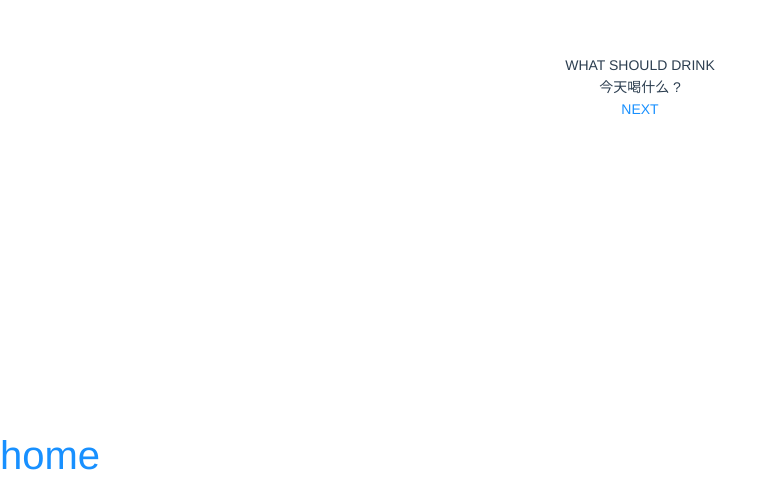
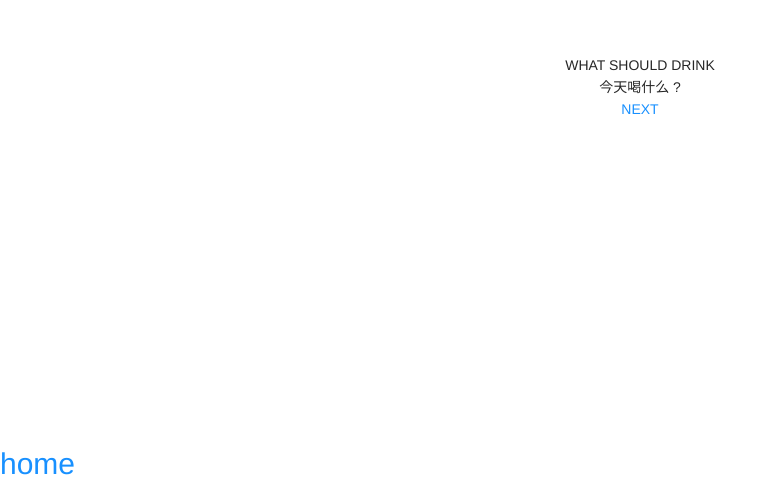
Before and after one commit to 0xouzm/bartender, a Vue app: page /#/ in a window 1280 px wide. Shown: the part 313-800 px from the top of the page, without its empty margins (0-775 px from the left). Built offline with nearby package versions, Linux system fonts and the light colour scheme.

Commit message:
margin top add overflow:hidden

```diff
--- a/src/App.vue
+++ b/src/App.vue
@@ -8,12 +8,6 @@
 <script>
 export default {
   name: 'App',
-  // computed: {
-  //   windowWidth() {
-  //     return window.innerWidth + 'px'
-  //   },
-
-  // },
 }
 </script>
 
@@ -27,8 +21,6 @@ body {
   -webkit-font-smoothing: antialiased;
   -moz-osx-font-smoothing: grayscale;
   text-align: center;
-  color: #2c3e50;
-  font-size: 14px;
   display: flex;
   flex-direction: column;
   justify-content: center;
@@ -38,6 +30,6 @@ body {
 .center {
   position: absolute;
   bottom: 0;
-  font-size: 40px;
+  font-size: 30px;
 }
 </style>
--- a/src/views/Choice.vue
+++ b/src/views/Choice.vue
@@ -1,6 +1,5 @@
 <template>
   <div class="container">
-    <h1 v-if="final">last choice</h1>
     <div>
       <p>{{ _text }}</p>
       <p>{{ text }}</p>
@@ -64,9 +63,11 @@ export default {
 <style scoped>
 .container {
   height: 100%;
+  overflow: hidden;
 }
 .backBtn {
   position: absolute;
   bottom: 0;
+  right: 0;
 }
 </style>
--- a/src/views/Wine.vue
+++ b/src/views/Wine.vue
@@ -11,8 +11,12 @@
 </template>
 
 <script>
+import { Button } from 'vant'
 export default {
   name: 'Wine',
+  components: {
+    Button,
+  },
   data() {
     return {
       wine: {},
```
